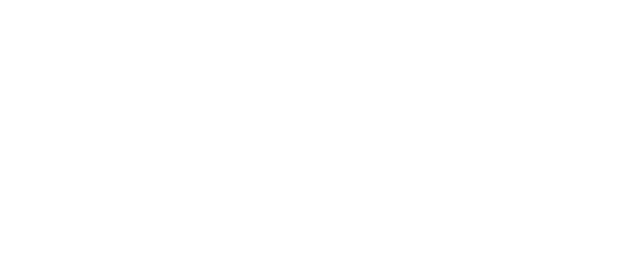
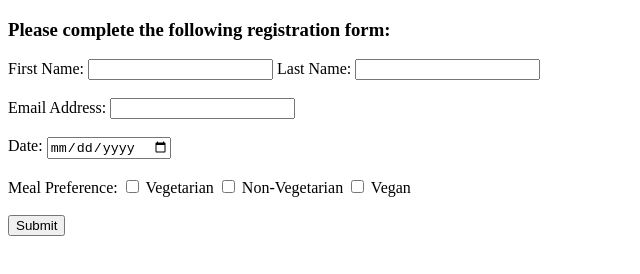
Before and after one commit to robin-england/Coding-Challenge-8, a plain HTML site: page index.html in a window 1280 px wide. Shown: the whole page, without its empty margins (0-640 px from the left). Drawn offline with Linux system fonts and the light colour scheme.

Commit message:
Create registration form with inputs and display area.

```diff
--- a/index.html
+++ b/index.html
@@ -4,6 +4,25 @@
     <title>Event Registration Portal</title>
 </head>
 <body>
-
+    <h3>Please complete the following registration form:</h3>
+    <form id="registrationForm">
+        <label for="firstName">First Name:</label>
+        <input type="text" name="firstName" id="firstName" required>
+        <label for="lastName">Last Name:</label>
+        <input type="text" name="lastName" id="lastName" required><br><br>
+        <label for="emailAddress">Email Address:</label>
+        <input type="email" name="emailAddress" id="emailAddress"><br><br>
+        <label for="date">Date:</label>
+        <input type="date" name="date" id="date"><br><br>
+        <label for="mealPreference">Meal Preference:</label>
+        <input type="checkbox" name="vegetarian" id="vegetarian" value="vegetarian">
+        <label for="vegetarian">Vegetarian</label>
+        <input type="checkbox" name="nonVegetarian" id="nonVegetarian" value="nonVegetarian">
+        <label for="vegetarian">Non-Vegetarian</label>
+        <input type="checkbox" name="vegan" id="vegan" value="vegan">
+        <label for="vegan">Vegan</label><br><br>
+        <input type="submit" value="Submit">
+    </form><br><br>
+    <div id="feedbackSubmission"></div>
 </body>
 </html>
```
